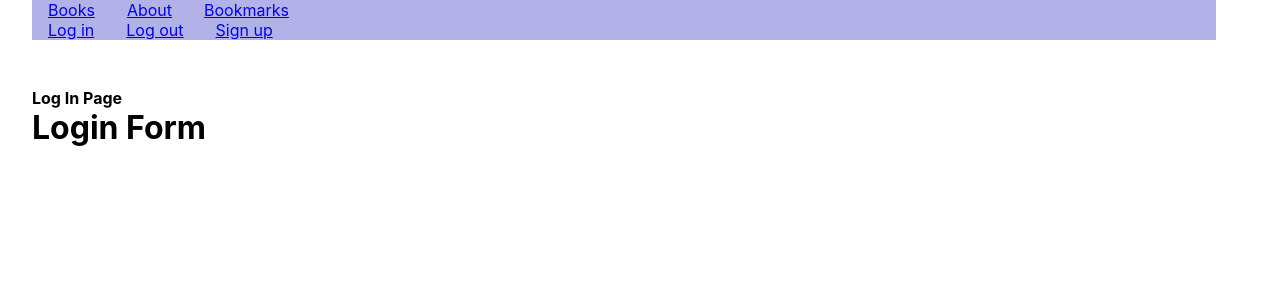
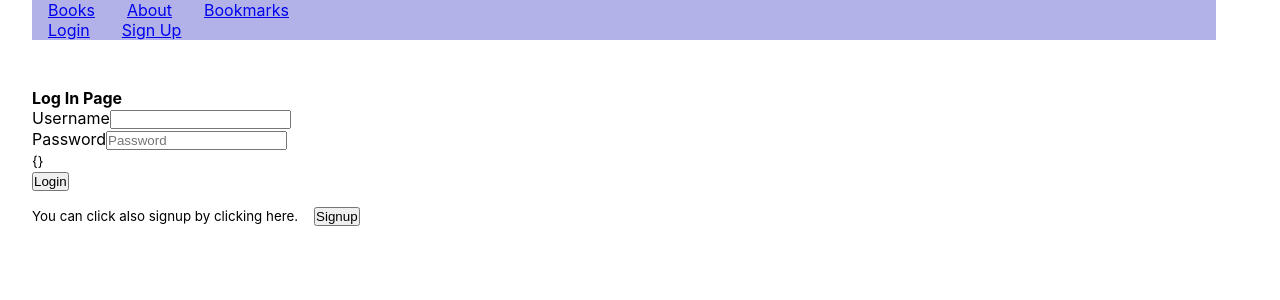
Before and after one commit to RaminMammadzada/react-books-app, a React (Create React App) app: page /login in a window 1280 px wide. Shown: the top 300 px of the page. Built offline with nearby package versions, Linux system fonts and the light colour scheme.

Commit message:
Fill in LoginForm. Update Navbar.

```diff
--- a/src/components/LoginForm/LoginForm.tsx
+++ b/src/components/LoginForm/LoginForm.tsx
@@ -1,11 +1,101 @@
-import React from 'react';
 
-const LoginForm = () => {
+import React, { useState } from 'react';
+import Form from 'react-bootstrap/Form';
+import Button from 'react-bootstrap/Button';
+import { useDispatch, useSelector } from 'react-redux';
+import { RootState } from '../../store/reducers';
+import { useNavigate } from "react-router-dom";
+import { login } from '../../store/actions/auth';
+
+const LoginForm = (props: any) => {
+    const emptyUser = { usernameInput: '', passwordInput: '' }
+    const errorMessage = 'invalid credentials'
+
+    const [formData, setFormData] = useState(emptyUser)
+    const [credsAreInvalid, setCredsAreInvalid] = useState('')
+    const [usernameColor, setUsernameColor] = useState('')
+    const [passwordColor, setPasswordColor] = useState('')
+
+    const { message } = useSelector((state: RootState) => state);
+    const dispatch = useDispatch();
+
+    const navigate = useNavigate();
+
+    const handleInputChange = (event: any) => {
+        event.preventDefault()
+        const { name, value } = event.target
+        setFormData({ ...formData, [name]: value });
+    }
+
+    const handleFormSubmit = (event: any) => {
+        event.preventDefault()
+
+        let userData = {
+            username: formData.usernameInput,
+            password: formData.passwordInput
+        }
+        if (validateUserInput(userData)) {
+            console.log('registerd');
+            dispatch(login(userData));
+            setFormData(emptyUser);
+            navigate('/books');
+        } else {
+            setCredsAreInvalid(errorMessage)
+        }
+    }
+
+    const validateUserInput = ({ username, password }: any) => {
+        let isValid = true;
+
+        if (!username) {
+            setUsernameColor('text-danger')
+            isValid = false;
+        } else {
+            setUsernameColor('')
+        }
+
+        if (!password) {
+            setPasswordColor('text-danger')
+            isValid = false;
+        } else {
+            setPasswordColor('')
+        }
+
+        return isValid;
+    }
 
     return (
-        <div>
-            <h1>Login Form</h1>
-        </div>
+        <Form onSubmit={handleFormSubmit}>
+            <Form.Group controlId="username">
+                <Form.Label className={usernameColor}>Username</Form.Label>
+                <Form.Control name="usernameInput" type="text" placeholder="" value={formData.usernameInput} onChange={handleInputChange} />
+            </Form.Group>
+            <Form.Group controlId="inputPassword">
+                <Form.Label className={passwordColor}>Password</Form.Label>
+                <Form.Control name="passwordInput" type="password" placeholder="Password" value={formData.passwordInput} onChange={handleInputChange} />
+            </Form.Group>
+            <Form.Group>
+                <Form.Text className="text-danger">
+                    {credsAreInvalid}
+                </Form.Text>
+                <Form.Text className="text-danger">
+                    {JSON.stringify(message)}
+                </Form.Text>
+            </Form.Group>
+            <Form.Group>
+                <Button variant="primary" type="submit">Login
+                </Button>
+            </Form.Group>
+            <Form.Group>
+                <Form.Text className="text-danger">
+                    You can click also signup by clicking here.
+                </Form.Text>
+                <Button className='m-1' onClick={e => {
+                  e.preventDefault();
+                  navigate('/login');
+                }}>Signup</Button>
+            </Form.Group>
+        </Form>
     )
 }
 
--- a/src/components/Navbar/Navbar.tsx
+++ b/src/components/Navbar/Navbar.tsx
@@ -1,8 +1,20 @@
-import React from 'react';
+import React, { useCallback } from 'react';
+import { useDispatch, useSelector } from 'react-redux';
 import { Link } from 'react-router-dom'
+import { logout } from '../../store/actions/auth';
+import { RootState } from '../../store/reducers';
 import './Navbar.scss';
 
 const Navbar = () => {
+    const { auth } = useSelector((state: RootState) => state);
+    const currentUser = auth.user
+
+    const dispatch = useDispatch();
+
+    const logOut = useCallback(() => {
+        dispatch(logout());
+      }, [dispatch]);
+
     return (
         <div className='navbar'>
             <div>
@@ -19,17 +31,40 @@ const Navbar = () => {
                 </ul>
             </div>
             <div className='login-logout'>
-                <ul>
-                    <li>
-                        <Link to='login'>Log in</Link>
-                    </li>
-                    <li>
-                        <Link to='logout'>Log out</Link>
-                    </li>
-                    <li>
-                        <Link to='signup'>Sign up</Link>
-                    </li>
-                </ul>
+
+                {currentUser ? (
+                    <div className="navbar-nav ml-auto">
+                        <ul>
+                            <li className="nav-item">
+                                <Link to={"/profile"} className="nav-link">
+                                    {currentUser.username}
+                                </Link>
+                            </li>
+                            <li className="nav-item">
+                                <a href="/login" className="nav-link" onClick={logOut}>
+                                    LogOut
+                                </a>
+                            </li>
+                        </ul>
+                    </div>
+                ) : (
+                    <div className="navbar-nav ml-auto">
+                        <ul>
+                            <li className="nav-item">
+                                <Link to={"/login"} className="nav-link">
+                                    Login
+                                </Link>
+                            </li>
+
+                            <li className="nav-item">
+                                <Link to={"/signup"} className="nav-link">
+                                    Sign Up
+                                </Link>
+                            </li>
+                        </ul>
+                    </div>
+                )}
+
             </div>
         </div>
     );
--- a/src/components/SignupForm/SignupForm.tsx
+++ b/src/components/SignupForm/SignupForm.tsx
@@ -40,7 +40,7 @@ const SignupForm = (props: any) => {
             console.log('registerd');
             dispatch(register(newUser));
             setFormData(emptyUser);
-            navigate('/books');
+            navigate('/login');
         } else {
             setCredsAreInvalid(errorMessage)
         }
--- a/src/store/actions/auth.ts
+++ b/src/store/actions/auth.ts
@@ -45,7 +45,7 @@ export const register = ({username, email, password}: any) => (dispatch: Functio
     );
 };
 
-export const login = (username: string, password: string) => (dispatch: Function) => {
+export const login = ({username, password}: any) => (dispatch: Function) => {
     return AuthService.login(username, password).then(
         (data) => {
             dispatch({
--- a/src/store/reducers/index.ts
+++ b/src/store/reducers/index.ts
@@ -3,11 +3,13 @@ import booksReducer from "./books";
 import bookmarksReducer from "./bookmarks";
 import searchQueryReducer from "./searchQuery";
 import messageReducer from "./message";
+import authReducer from "./auth";
 
 const rootReducer = combineReducers({
     books: booksReducer,
     bookmarks: bookmarksReducer,
     searchQuery: searchQueryReducer,
+    auth: authReducer,
     message: messageReducer
 });
 
```
